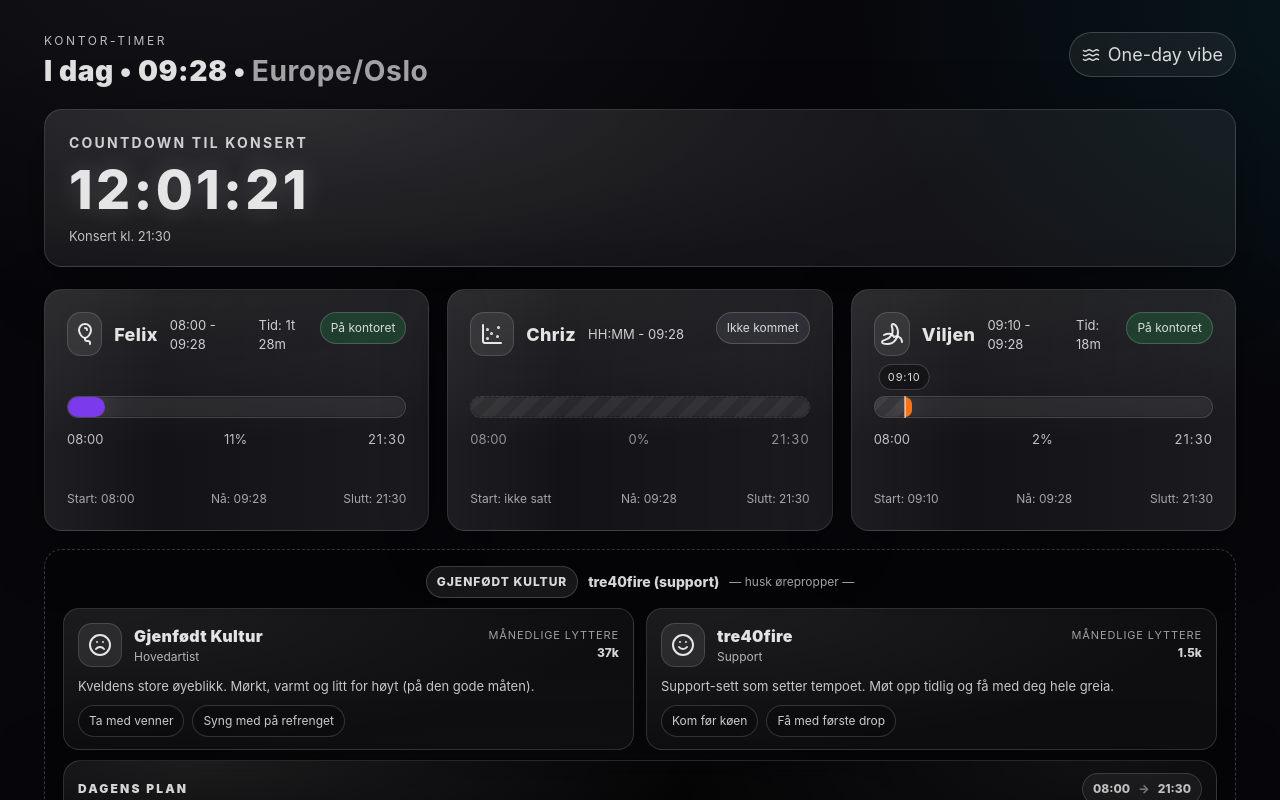
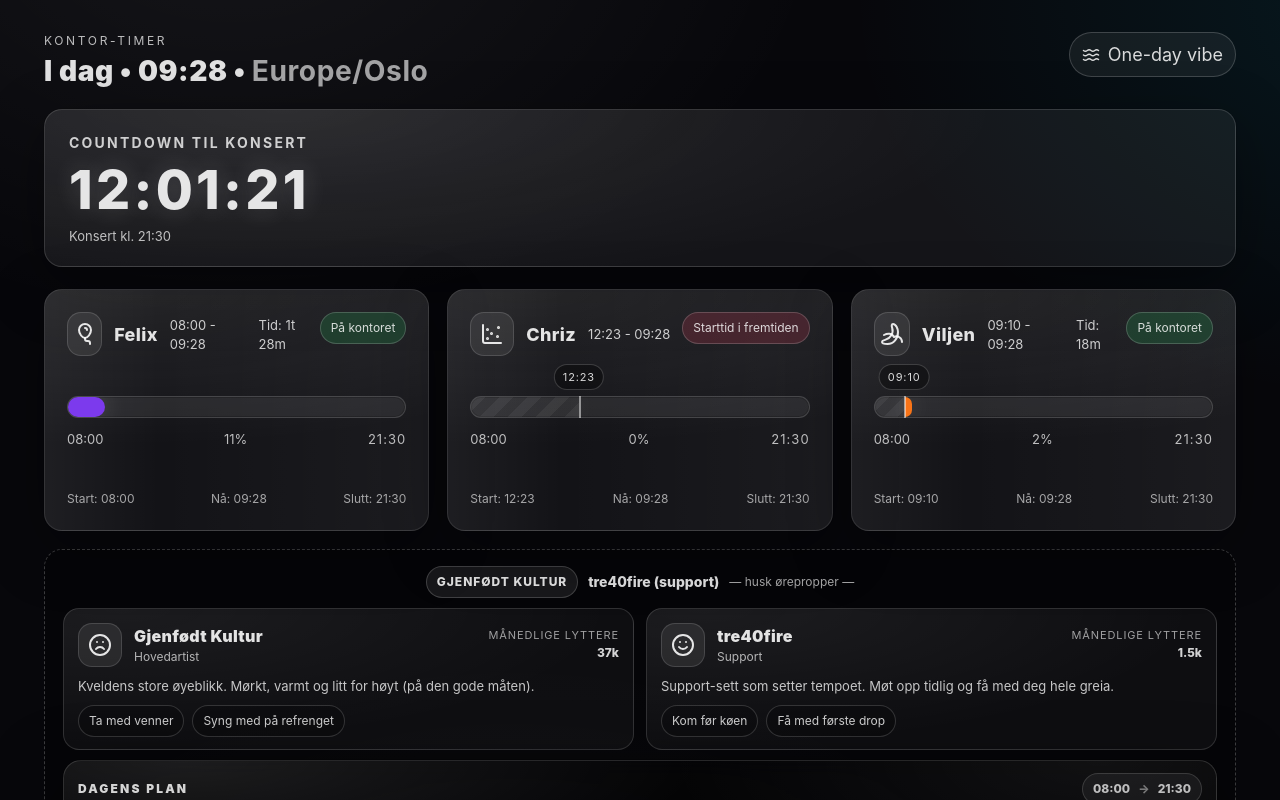
Before and after one commit to felixvik21/office-timer, a React (Vite) app: page / in a window 1280 px wide. Shown: the top 800 px of the page. Built offline with nearby package versions, Linux system fonts and the light colour scheme.

Commit message:
Add Chriz

```diff
--- a/src/config.ts
+++ b/src/config.ts
@@ -46,7 +46,7 @@ export type ArtistInfo = {
 export const people: PersonConfig[] = [
   // Lucida-vennlige ikon-glyphs (tekst, ikke emoji)
   { name: 'Felix', startTime: '08:00', color: '#7C3AED', icon: Balloon },
-  { name: 'Chriz', startTime: null, color: '#06B6D4', icon: ChartScatter },
+  { name: 'Chriz', startTime: '12:23', color: '#06B6D4', icon: ChartScatter },
   { name: 'Viljen', startTime: '09:10', color: '#F97316', icon: Banana },
 ]
 
```
